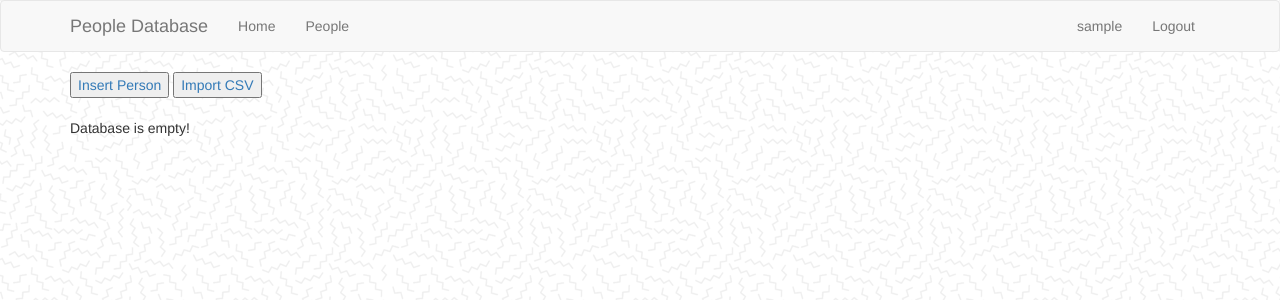
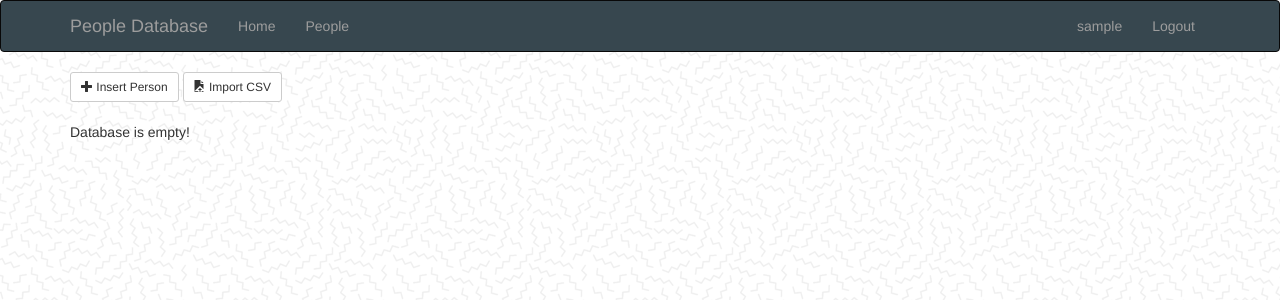
Before and after one commit to RoJac88/asset_manager, a Flask app: page /people in a window 1280 px wide. Shown: the top 300 px of the page. Run offline with Flask 2, Linux system fonts and the light colour scheme; the visitor is signed in with stand-in values (Sample User, id 1); data comes from the database, SQL or seed files in the repository; data that the repository does not hold is empty; some libraries are stand-ins or nearby versions.

Commit message:
style tweaks

```diff
--- a/app/templates/_people.html
+++ b/app/templates/_people.html
@@ -5,9 +5,9 @@
 	<td>{{ (person.cpf[:3]+'.'+person.cpf[3:6]+'.'+person.cpf[6:9]+'-'+person.cpf[9:]) if person.type == 'natural' }}
 		{{ person.cnpj[:2]+'.'+person.cnpj[2:5]+'.'+person.cnpj[5:8]+'/'+person.cnpj[8:12]+'-'+person.cnpj[12:] if person.type == 'legal' }}</td>
 	{% if current_user.is_authenticated %}
-	<td><a href="{{ url_for('main.person', person_id=person.id) }}"><button type="button" class="btn btn-primary">Edit</button></a></td>
-	<td><a href="{{ url_for('main.delete_person', person_id=person.id) }}"><button type="button" class="btn btn-danger">Delete</button></a></td>
+	<td><a href="{{ url_for('main.person', person_id=person.id) }}"><button type="button" class="btn btn-primary btn-xs"><span class="glyphicon glyphicon-pencil"></span> Edit</button></a></td>
+	<td><a href="{{ url_for('main.delete_person', person_id=person.id) }}"><button type="button" class="btn btn-danger btn-xs"><span class="glyphicon glyphicon-trash"></span> Delete</button></a></td>
 	{% else %}
-	<td><a href="{{ url_for('main.person', person_id=person.id) }}"><button type="button">View</button></a></td>
+	<td><a href="{{ url_for('main.person', person_id=person.id) }}"><button type="button" class="btn btn-default btn-xs"><span class="glyphicon glyphicon-info-sign"></span> Info</button></a></td>
 	{% endif %}
 </tr>
--- a/app/templates/base.html
+++ b/app/templates/base.html
@@ -17,7 +17,7 @@ body {
 
 {% block title %}People Database{% endblock %}
 {% block navbar %}
-    <nav class="navbar navbar-default">
+    <nav class="navbar navbar-inverse"style="background-color: #37474F">
         <div class="container">
             <div class="navbar-header">
                 <button type="button" class="navbar-toggle collapsed" data-toggle="collapse" data-target="#bs-example-navbar-collapse-1" aria-expanded="false">
@@ -35,6 +35,7 @@ body {
                 </ul>
                 <ul class="nav navbar-nav navbar-right">
                     {% if current_user.is_anonymous %}
+                    <li><a href="{{ url_for('auth.register') }}">Register</a></li>
                     <li><a href="{{ url_for('auth.login') }}">Login</a></li>
                     {% else %}
                     <li><a href="#">{{current_user.username}}</a></li>
--- a/app/templates/legal_person_view.html
+++ b/app/templates/legal_person_view.html
@@ -4,7 +4,7 @@
 	{% if person != None %}
 	<div class="container">
 		<h1>Person Details</h1>
-		<table class="table table-hover">
+		<table class="table table-striped table-responsive">
 			<tr>
 				<th>Attribute</th>
 				<th>Value</th>
--- a/app/templates/natural_person_view.html
+++ b/app/templates/natural_person_view.html
@@ -4,7 +4,7 @@
 	{% if person != None %}
 	<div class="container">
 			<h1>Person Details</h1>
-			<table class="table table-hover">
+			<table class="table table-striped table-responsive">
 				<tr>
 					<th>Attribute</th>
 					<th>Value</th>
--- a/app/templates/people.html
+++ b/app/templates/people.html
@@ -3,14 +3,18 @@
 {% block app_content %}
 {% if current_user.is_authenticated %}
 <div>
-	<a href="{{ url_for('main.add_person') }}"><button type="button">Insert Person</button></a>
-	<a href="{{ url_for('csv.upload_csv') }}"><button type="button">Import CSV</button></a>
+	<a href="{{ url_for('main.add_person') }}"><button type="button" class="btn btn-default btn-sm">
+          <span class="glyphicon glyphicon-plus"></span> Insert Person
+        </button></a>
+	<a href="{{ url_for('csv.upload_csv') }}"><button type="button" class="btn btn-default btn-sm">
+          <span class="glyphicon glyphicon-open-file"></span> Import CSV
+        </button></a>
 </div>
 <br>
 {% endif %}
 {% if people != [] %}
 <div class="container">
-	<table class="table table-hover">
+	<table class="table table-striped table-hover table-condensed">
 		<tr>
 			<th>ID</th>
 			<th>Type</th>
```
